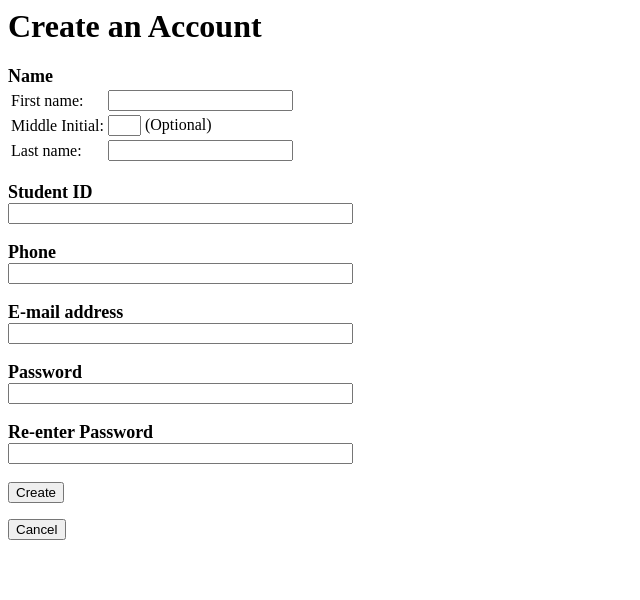
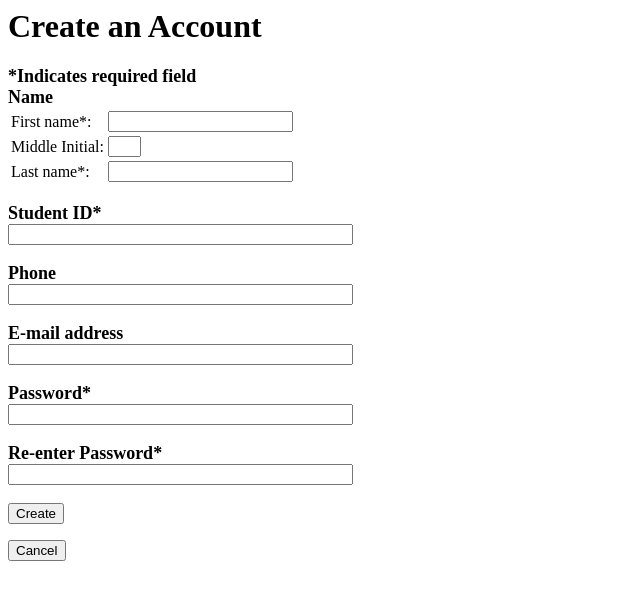
Before and after one commit to jvanderhyde/hungerco, a PHP site: page /createAccount.php in a window 1280 px wide. Shown: the top 600 px of the page, without its empty margins (0-640 px from the left). Run offline with PHP 8.4, Linux system fonts and the light colour scheme; data that the repository does not hold is empty.

Commit message:
add indicators to have to fill out

```diff
--- a/HCApp/createAccount.php
+++ b/HCApp/createAccount.php
@@ -14,11 +14,12 @@
         $enteredEmail=$_POST['enteredEmail'];
         ?>
         <h1>Create an Account</h1>
+        <font size="4"><b>*Indicates required field</b></font><br />
         <form name="createaccount" action="submitcreation.php" method="POST">
             <font size="4"><b>Name</b></font><br />
             <table border="0">
                 <tr>
-                    <td>First name:</td>
+                    <td>First name*:</td>
                     <td>
                         <input type="text" size="20" name="fName"
                                <?php
@@ -39,11 +40,10 @@
                                }
                                ?>
                                >
-                        (Optional)
                     </td>
                 </tr>
                 <tr>
-                    <td>Last name:</td>
+                    <td>Last name*:</td>
                     <td>
                         <input type="text" size="20" name="lName"
                                <?php
@@ -55,7 +55,7 @@
                     </td>
                 </tr>
             </table><br />
-            <font size="4"><b>Student ID</b></font><br />
+            <font size="4"><b>Student ID*</b></font><br />
             <input type="text" size="40" name="id"
                    <?php
                    if($enteredId){
@@ -79,9 +79,9 @@
                    }
                    ?>
                    ><br/><br/>
-            <font size="4"><b>Password</b></font><br />
+            <font size="4"><b>Password*</b></font><br />
             <input type="password" size="40" name="password1"><br/><br/>
-            <font size="4"><b>Re-enter Password</b></font><br />
+            <font size="4"><b>Re-enter Password*</b></font><br />
             <input type="password" size="40" name="password2">
             <br/><br/>
             <input type="submit" value="Create">
@@ -91,5 +91,6 @@
         </form>
 
 
+
     </body>
 </html>
```
